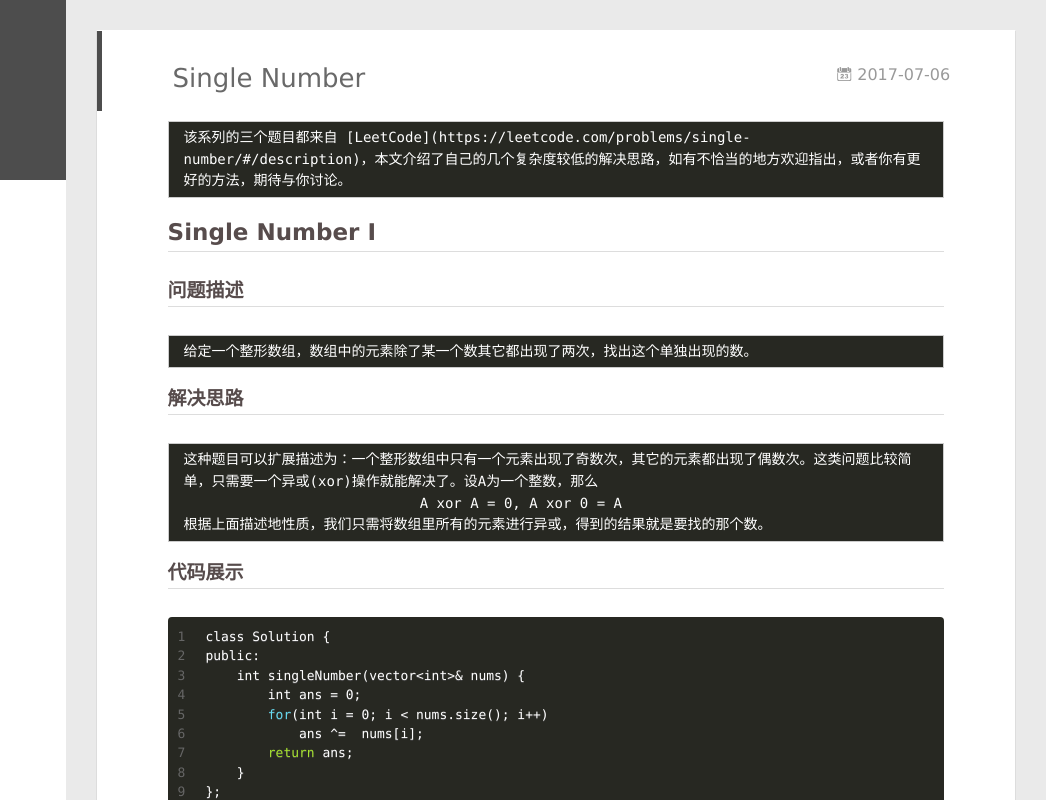
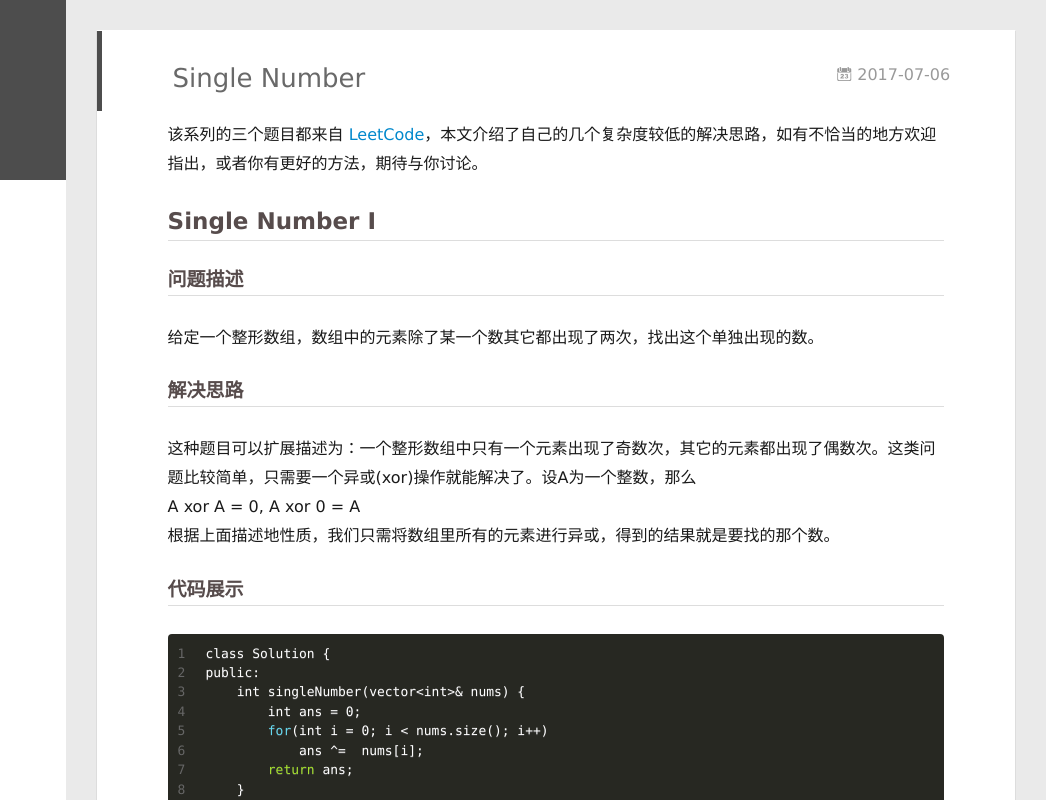
Before and after one commit to Shareong/Shareong.github.io, a plain HTML site: page 2017/07/06/Single-Number/index.html in a window 1280 px wide. Shown: the full height of the page, 234-1280 px from the left. Drawn offline with Linux system fonts and the light colour scheme.

Commit message:
Site updated: 2017-07-06 21:05:03

```diff
--- a/2017/07/06/Single-Number/index.html
+++ b/2017/07/06/Single-Number/index.html
@@ -8,17 +8,17 @@
   <link rel="dns-prefetch" href="http://shareong.com">
   <title>Single Number | Shareong</title>
   <meta name="viewport" content="width=device-width, initial-scale=1, maximum-scale=1">
-  <meta name="description" content="该系列的三个题目都来自 [LeetCode](https://leetcode.com/problems/single-number/#/description)，本文介绍了自己的几个复杂度较低的解决思路，如有不恰当的地方欢迎指出，或者你有更好的方法，期待与你讨论。 Single Number I问题描述给定一个整形数组，数组中的元素除了某一个数其它都出现了两次，找出这个单独出现的数。 解决思路这">
+  <meta name="description" content="该系列的三个题目都来自 LeetCode，本文介绍了自己的几个复杂度较低的解决思路，如有不恰当的地方欢迎指出，或者你有更好的方法，期待与你讨论。 Single Number I问题描述给定一个整形数组，数组中的元素除了某一个数其它都出现了两次，找出这个单独出现的数。 解决思路这种题目可以扩展描述为：一个整形数组中只有一个元素出现了奇数次，其它的元素都出现了偶数次。这类问题比较简单，只需要一个异或(">
 <meta name="keywords" content="Coding Array">
 <meta property="og:type" content="article">
 <meta property="og:title" content="Single Number">
 <meta property="og:url" content="http://shareong.com/2017/07/06/Single-Number/index.html">
 <meta property="og:site_name" content="Shareong">
-<meta property="og:description" content="该系列的三个题目都来自 [LeetCode](https://leetcode.com/problems/single-number/#/description)，本文介绍了自己的几个复杂度较低的解决思路，如有不恰当的地方欢迎指出，或者你有更好的方法，期待与你讨论。 Single Number I问题描述给定一个整形数组，数组中的元素除了某一个数其它都出现了两次，找出这个单独出现的数。 解决思路这">
-<meta property="og:updated_time" content="2017-07-06T13:02:17.069Z">
+<meta property="og:description" content="该系列的三个题目都来自 LeetCode，本文介绍了自己的几个复杂度较低的解决思路，如有不恰当的地方欢迎指出，或者你有更好的方法，期待与你讨论。 Single Number I问题描述给定一个整形数组，数组中的元素除了某一个数其它都出现了两次，找出这个单独出现的数。 解决思路这种题目可以扩展描述为：一个整形数组中只有一个元素出现了奇数次，其它的元素都出现了偶数次。这类问题比较简单，只需要一个异或(">
+<meta property="og:updated_time" content="2017-07-06T13:04:41.753Z">
 <meta name="twitter:card" content="summary">
 <meta name="twitter:title" content="Single Number">
-<meta name="twitter:description" content="该系列的三个题目都来自 [LeetCode](https://leetcode.com/problems/single-number/#/description)，本文介绍了自己的几个复杂度较低的解决思路，如有不恰当的地方欢迎指出，或者你有更好的方法，期待与你讨论。 Single Number I问题描述给定一个整形数组，数组中的元素除了某一个数其它都出现了两次，找出这个单独出现的数。 解决思路这">
+<meta name="twitter:description" content="该系列的三个题目都来自 LeetCode，本文介绍了自己的几个复杂度较低的解决思路，如有不恰当的地方欢迎指出，或者你有更好的方法，期待与你讨论。 Single Number I问题描述给定一个整形数组，数组中的元素除了某一个数其它都出现了两次，找出这个单独出现的数。 解决思路这种题目可以扩展描述为：一个整形数组中只有一个元素出现了奇数次，其它的元素都出现了偶数次。这类问题比较简单，只需要一个异或(">
 
     <link rel="alternative" href="/atom.xml" title="Shareong" type="application/atom+xml">
 
@@ -170,12 +170,10 @@
 
     <div class="article-entry" itemprop="articleBody">
 
-        <pre><code>该系列的三个题目都来自 [LeetCode](https://leetcode.com/problems/single-number/#/description)，本文介绍了自己的几个复杂度较低的解决思路，如有不恰当的地方欢迎指出，或者你有更好的方法，期待与你讨论。
-</code></pre><h2 id="Single-Number-I"><a href="#Single-Number-I" class="headerlink" title="Single Number I"></a>Single Number I</h2><h3 id="问题描述"><a href="#问题描述" class="headerlink" title="问题描述"></a>问题描述</h3><pre><code>给定一个整形数组，数组中的元素除了某一个数其它都出现了两次，找出这个单独出现的数。
-</code></pre><h3 id="解决思路"><a href="#解决思路" class="headerlink" title="解决思路"></a>解决思路</h3><pre><code>这种题目可以扩展描述为：一个整形数组中只有一个元素出现了奇数次，其它的元素都出现了偶数次。这类问题比较简单，只需要一个异或(xor)操作就能解决了。设A为一个整数，那么
-                            A xor A = 0, A xor 0 = A
-根据上面描述地性质，我们只需将数组里所有的元素进行异或，得到的结果就是要找的那个数。
-</code></pre><h3 id="代码展示"><a href="#代码展示" class="headerlink" title="代码展示"></a>代码展示</h3><figure class="highlight bash"><table><tr><td class="gutter"><pre><div class="line">1</div><div class="line">2</div><div class="line">3</div><div class="line">4</div><div class="line">5</div><div class="line">6</div><div class="line">7</div><div class="line">8</div><div class="line">9</div></pre></td><td class="code"><pre><div class="line">class Solution &#123;</div><div class="line">public:</div><div class="line">    int singleNumber(vector&lt;int&gt;&amp; nums) &#123;</div><div class="line">        int ans = 0;</div><div class="line">        <span class="keyword">for</span>(int i = 0; i &lt; nums.size(); i++)</div><div class="line">            ans ^=  nums[i];</div><div class="line">        <span class="built_in">return</span> ans;</div><div class="line">    &#125;</div><div class="line">&#125;;</div></pre></td></tr></table></figure>
+        <p>该系列的三个题目都来自 <a href="https://leetcode.com/problems/single-number/#/description" target="_blank" rel="external">LeetCode</a>，本文介绍了自己的几个复杂度较低的解决思路，如有不恰当的地方欢迎指出，或者你有更好的方法，期待与你讨论。</p>
+<h2 id="Single-Number-I"><a href="#Single-Number-I" class="headerlink" title="Single Number I"></a>Single Number I</h2><h3 id="问题描述"><a href="#问题描述" class="headerlink" title="问题描述"></a>问题描述</h3><p>给定一个整形数组，数组中的元素除了某一个数其它都出现了两次，找出这个单独出现的数。</p>
+<h3 id="解决思路"><a href="#解决思路" class="headerlink" title="解决思路"></a>解决思路</h3><p>这种题目可以扩展描述为：一个整形数组中只有一个元素出现了奇数次，其它的元素都出现了偶数次。这类问题比较简单，只需要一个异或(xor)操作就能解决了。设A为一个整数，那么<br>                 A xor A = 0, A xor 0 = A<br>根据上面描述地性质，我们只需将数组里所有的元素进行异或，得到的结果就是要找的那个数。</p>
+<h3 id="代码展示"><a href="#代码展示" class="headerlink" title="代码展示"></a>代码展示</h3><figure class="highlight bash"><table><tr><td class="gutter"><pre><div class="line">1</div><div class="line">2</div><div class="line">3</div><div class="line">4</div><div class="line">5</div><div class="line">6</div><div class="line">7</div><div class="line">8</div><div class="line">9</div></pre></td><td class="code"><pre><div class="line">class Solution &#123;</div><div class="line">public:</div><div class="line">    int singleNumber(vector&lt;int&gt;&amp; nums) &#123;</div><div class="line">        int ans = 0;</div><div class="line">        <span class="keyword">for</span>(int i = 0; i &lt; nums.size(); i++)</div><div class="line">            ans ^=  nums[i];</div><div class="line">        <span class="built_in">return</span> ans;</div><div class="line">    &#125;</div><div class="line">&#125;;</div></pre></td></tr></table></figure>
 
 
 
```
Also changed, not shown: index.html (+4 -6 lines).
